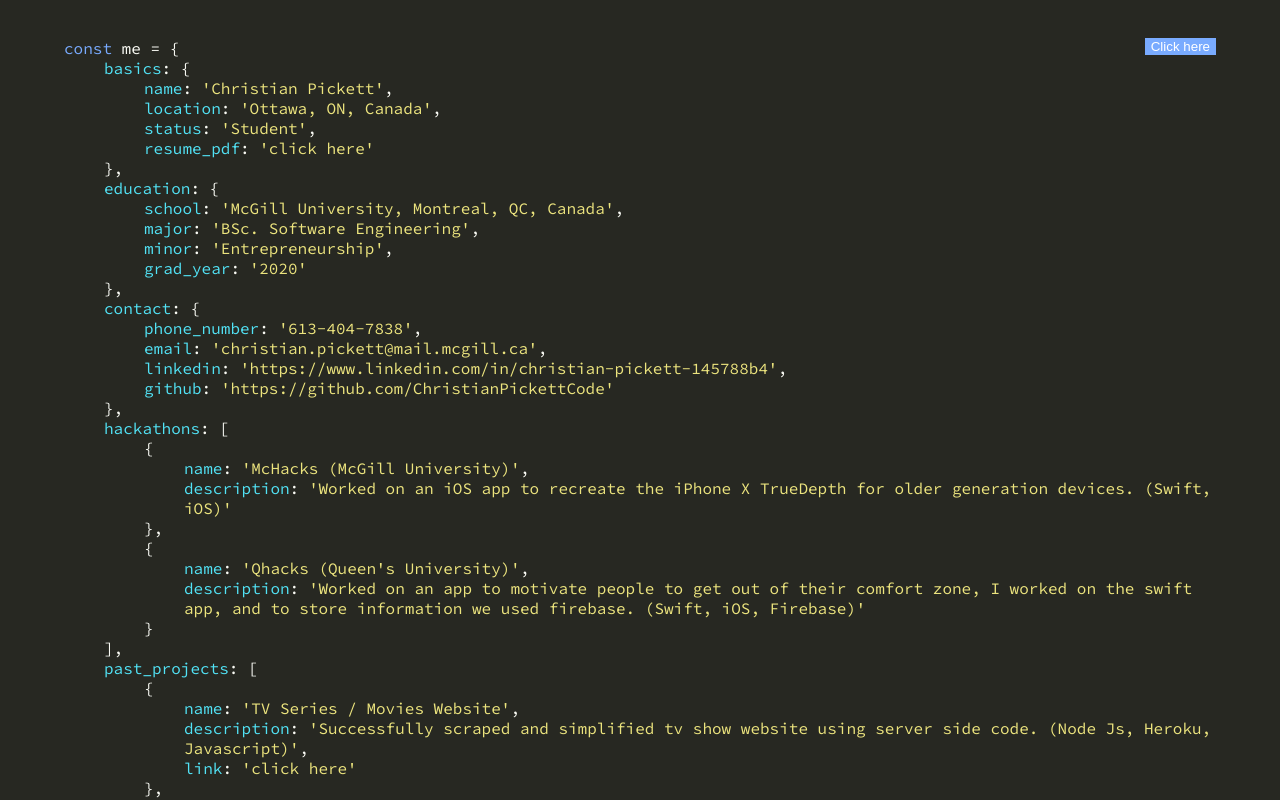
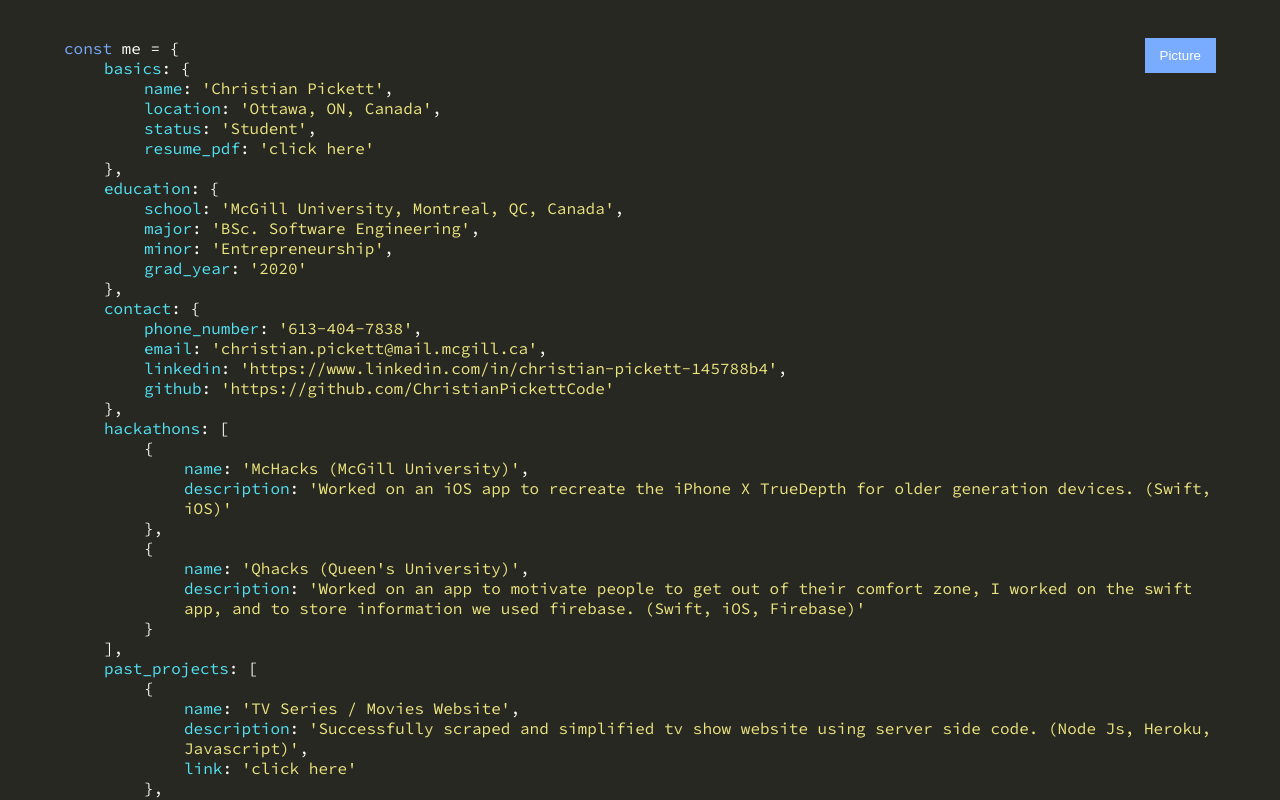
Before and after one commit to ChristianPickettCode/ChristianPickettCode.github.io, a plain HTML site: page index.html in a window 1280 px wide. Shown: the top 800 px of the page. Drawn offline with Linux system fonts and the light colour scheme.

Commit message:
update pic stuff

```diff
--- a/index.html
+++ b/index.html
@@ -8,7 +8,7 @@
 	<body>
 		<div class="container">
 			<div class="picDiv">
-				<button id="btn" type="button" name="button">Click here</button>
+				<button id="btn" type="button" name="button">Picture</button>
 				<img id="pic" src="pic.JPG" alt="" hidden>
 			</div>
 			<span class="const_color">const</span> me =<span>  {</span>
--- a/style.css
+++ b/style.css
@@ -69,4 +69,5 @@ a:hover {
 	border: none;
 	background-color: #79ABFF;
 	color: white;
+	padding: 10px 15px 10px 15px;
 }
```
